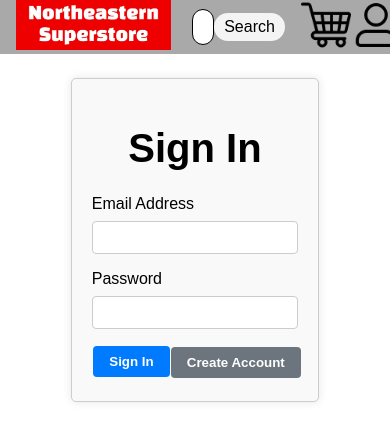
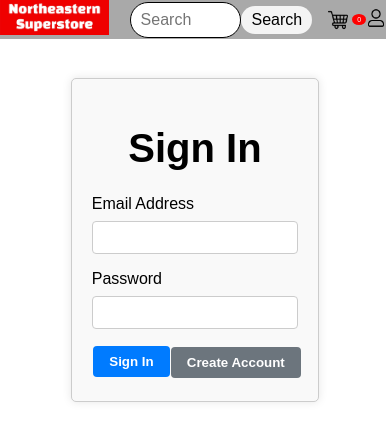
Before and after one commit to wangyiyang7/CS5610-final-project, a React (Create React App) app in the folder client/: page /login in a window 390 px wide. Shown: the top 440 px of the page. Built offline with nearby package versions, Linux system fonts and the light colour scheme.

Commit message:
Add files via upload

```diff
--- a/client/src/App.js
+++ b/client/src/App.js
@@ -9,7 +9,6 @@ import Register from "./pages/Register";
 import Profile from "./pages/Profile";
 import ProtectedRoute from "./components/ProtectedRoute";
 import { AuthProvider } from "./components/AuthContext";
-
 import OrderHistory from "./pages/OrderHistory";
 
 function App() {
--- a/client/src/components/Cart.js
+++ b/client/src/components/Cart.js
@@ -14,6 +14,8 @@ function CartComponent() {
     );
     setCart(newCart);
     localStorage.setItem("cart", JSON.stringify(newCart));
+    const event = new Event("cartChange");
+    window.dispatchEvent(event);
   };
 
   const minus = (id) => {
@@ -24,12 +26,16 @@ function CartComponent() {
       .filter((item) => item.quantity > 0);
     setCart(newCart);
     localStorage.setItem("cart", JSON.stringify(newCart));
+    const event = new Event("cartChange");
+    window.dispatchEvent(event);
   };
 
   const deleteItem = async (id) => {
     const newCart = cart.filter((item) => item.id !== id);
     setCart(newCart);
     localStorage.setItem("cart", JSON.stringify(newCart));
+    const event = new Event("cartChange");
+    window.dispatchEvent(event);
   };
 
   const calculateSubtotal = () => {
@@ -61,6 +67,8 @@ function CartComponent() {
 
         setCart([]);
         localStorage.removeItem("cart");
+        const event = new Event("cartChange");
+        window.dispatchEvent(event);
       } else {
         alert("Failed to place order. Please try again.");
       }
--- a/client/src/functions.js
+++ b/client/src/functions.js
@@ -12,6 +12,9 @@ const addItemToCart = (item) => {
   }
 
   localStorage.setItem("cart", JSON.stringify(cart));
+
+  const event = new Event("cartChange");
+  window.dispatchEvent(event);
 };
 
 export default addItemToCart;
--- a/client/src/index.css
+++ b/client/src/index.css
@@ -598,8 +598,6 @@ a {
 
 @media (max-width: 768px) {
   #products {
-    /*display: grid;
-    grid-auto-flow: row;*/
     display: flex;
     flex-wrap: wrap;
     align-items: center;
--- a/client/src/pages/Navigation.js
+++ b/client/src/pages/Navigation.js
@@ -1,5 +1,5 @@
 import { Link, Outlet, useNavigate } from "react-router-dom";
-import { useState, useContext } from "react";
+import { useState, useContext, useEffect } from "react";
 import { AuthContext } from "../components/AuthContext";
 import "./navigation.css";
 
@@ -8,6 +8,23 @@ const Navigation = () => {
   const navigate = useNavigate();
   const { isAuthenticated, accountId, logout } = useContext(AuthContext);
   const [isDropdownVisible, setIsDropdownVisible] = useState(false);
+  const [itemCount, setItemCount] = useState(0);
+
+  useEffect(() => {
+    const cart = JSON.parse(localStorage.getItem("cart")) || [];
+    const updateItemCount = () => {
+      const cart = JSON.parse(localStorage.getItem("cart")) || [];
+      const totalCount = cart.reduce((acc, item) => acc + item.quantity, 0);
+      setItemCount(totalCount);
+    };
+    updateItemCount();
+
+    window.addEventListener("cartChange", updateItemCount);
+
+    return () => {
+      window.removeEventListener("cartChange", updateItemCount);
+    };
+  }, []);
 
   const handleSearch = () => {
     navigate(`/search?query=${query}`);
@@ -49,7 +66,10 @@ const Navigation = () => {
         onMouseLeave={() => setIsDropdownVisible(false)}
       >
         <Link to="/cart">
-          <img id="cart-icon" src="/images/shopping-cart.png" alt="cart" />
+          <div id="cart-icon-count">
+            <img id="cart-icon" src="/images/shopping-cart.png" alt="cart" />
+            <span id="cart-count">{itemCount}</span>
+          </div>
         </Link>
         <a href="/login" onClick={handleLogInClick}>
           <img id="signin-icon" src="/images/signin-icon.png" alt="login" />
--- a/client/src/pages/navigation.css
+++ b/client/src/pages/navigation.css
@@ -15,6 +15,21 @@ a {
 #signin-icon {
   height: 50px;
   cursor: pointer;
+}
+
+#cart-icon-count {
+  display: flex;
+  align-items: center;
+  position: relative;
+}
+
+#cart-count {
+  margin-left: 8px;
+  background-color: red;
+  color: white;
+  border-radius: 50%;
+  padding: 5px 10px;
+  font-size: 14px;
 }
 
 .dropdown-menu {
@@ -75,12 +90,23 @@ a {
   #header-container {
     flex-direction: row;
     align-items: center;
-    padding: 0 1rem;
-    width: 95%;
+    padding: 0;
+    width: 99%;
   }
 
   #logo-icon {
-    height: 50px;
+    height: 35px;
+  }
+
+  #cart-icon,
+  #signin-icon {
+    height: 20px;
+  }
+
+  #cart-count {
+    margin-left: 4px;
+    padding: 2px 5px;
+    font-size: 7px;
   }
 
   #cart-container {
```
